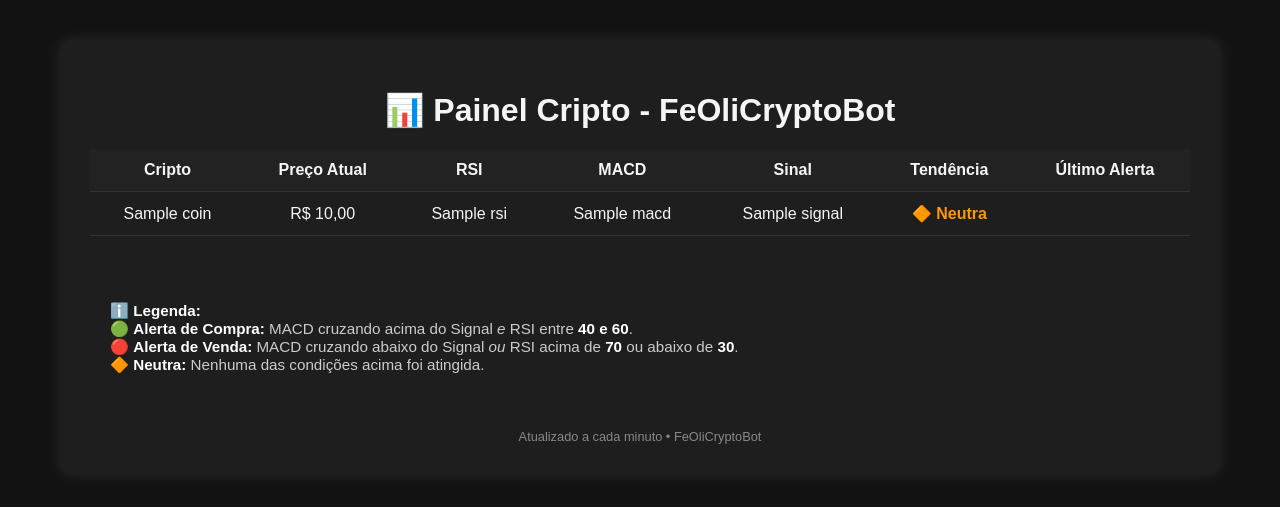
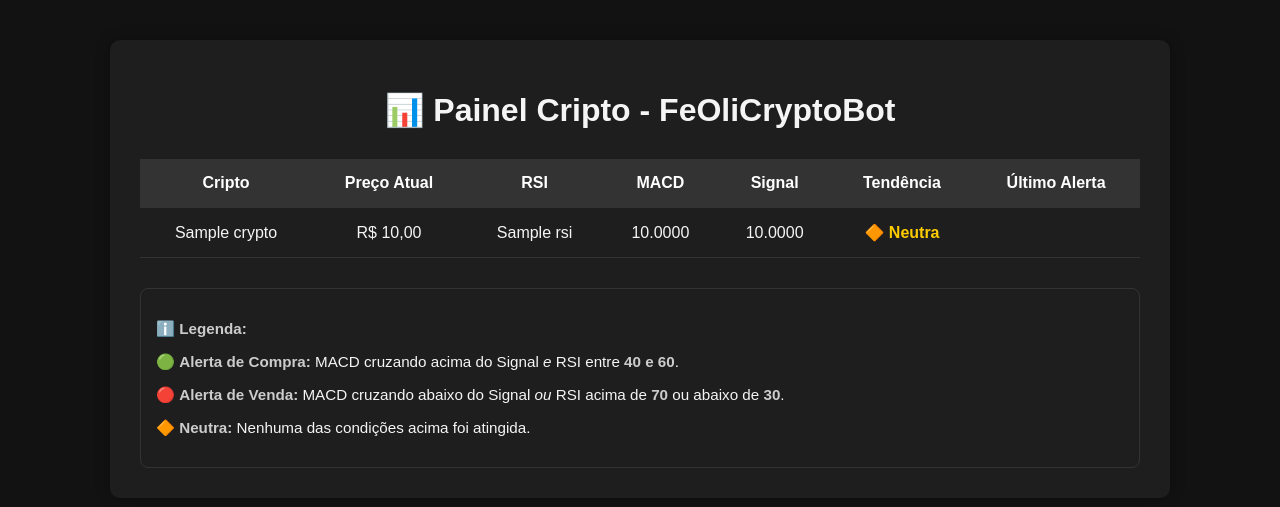
Before and after one commit to Gulitty/FeOliCryptoBot, a Flask app: template templates/index.html in a window 1280 px wide. Shown: the top 507 px of the page. Run offline with Flask 3, Linux system fonts and the light colour scheme; the template is opened without the code that fills it: most values are stand-ins (such as "Sample title", 1, 10 or a date in 2020).

Commit message:
fix: correção no index com legenda final e tratamento seguro de price

```diff
--- a/templates/index.html
+++ b/templates/index.html
@@ -1,13 +1,13 @@
 <!DOCTYPE html>
 <html lang="pt-br">
 <head>
-  <meta charset="UTF-8" />
+    <meta charset="UTF-8">
     <title>Painel Cripto - FeOliCryptoBot</title>
     <style>
         body {
             background-color: #121212;
+            color: #f5f5f5;
             font-family: Arial, sans-serif;
-      color: #f5f5f5;
             text-align: center;
             margin: 0;
             padding: 0;
@@ -15,121 +15,101 @@
         .container {
             margin: 40px auto;
             padding: 30px;
+            max-width: 1000px;
             background-color: #1e1e1e;
             border-radius: 10px;
-      width: 90%;
-      max-width: 1100px;
-      box-shadow: 0 0 15px rgba(255, 255, 255, 0.1);
+            box-shadow: 0 0 15px rgba(0,0,0,0.3);
         }
         h1 {
-      font-size: 2em;
-      margin-bottom: 20px;
+            margin-bottom: 30px;
         }
         table {
             width: 100%;
             border-collapse: collapse;
-      margin-top: 15px;
+            margin-bottom: 30px;
         }
         th, td {
-      padding: 12px;
+            padding: 15px;
             border-bottom: 1px solid #333;
         }
         th {
-      background-color: #222;
-      font-size: 1em;
+            background-color: #333;
+            color: #fff;
         }
-    tr:nth-child(even) {
-      background-color: #2a2a2a;
+        tr:hover {
+            background-color: #2c2c2c;
         }
-    .tendencia-compra {
-      color: #00e676;
+        .compra {
+            color: #00ff00;
             font-weight: bold;
         }
-    .tendencia-venda {
-      color: #ff1744;
+        .venda {
+            color: #ff4c4c;
             font-weight: bold;
         }
-    .tendencia-neutra {
-      color: #ff9800;
+        .neutra {
+            color: #ffcc00;
             font-weight: bold;
         }
         .legenda {
+            font-size: 0.95em;
+            background: #1e1e1e;
+            padding: 15px;
+            border-radius: 8px;
+            border: 1px solid #333;
             text-align: left;
-      background-color: #1e1e1e;
-      margin-top: 30px;
-      padding: 20px;
-      border-radius: 8px;
-      font-size: 0.95em;
-      color: #ccc;
         }
         .legenda strong {
-      color: white;
-    }
-    .footer {
-      margin-top: 20px;
-      font-size: 0.8em;
-      color: #888;
+            color: #ccc;
         }
     </style>
 </head>
 <body>
     <div class="container">
         <h1>📊 Painel Cripto - FeOliCryptoBot</h1>
-
         <table>
-      <thead>
             <tr>
                 <th>Cripto</th>
                 <th>Preço Atual</th>
                 <th>RSI</th>
                 <th>MACD</th>
-          <th>Sinal</th>
+                <th>Signal</th>
                 <th>Tendência</th>
                 <th>Último Alerta</th>
             </tr>
-      </thead>
-      <tbody>
-        {% for coin, value in cryptos.items() %}
+            {% for nome, value in cryptos.items() %}
             <tr>
-          <td>{{ coin }}</td>
+                <td>{{ nome }}</td>
                 <td>
-            {% if value["price"] is not none %}
-              R$ {{ "{:,.2f}".format(value["price"]).replace(",", "X").replace(".", ",").replace("X", ".") }}
+                    {% if value.get("price") is not none %}
+                        R$ {{ "{:,.2f}".format(value.get("price", 0)).replace(",", "X").replace(".", ",").replace("X", ".") }}
                     {% else %}
                         R$ 0,00
                     {% endif %}
                 </td>
-          <td>{{ value["rsi"] }}</td>
-          <td>{{ value["macd"] }}</td>
-          <td>{{ value["signal"] }}</td>
-          <td>
-            {% if value["trend"] == 'compra' %}
-              <span class="tendencia-compra">🟢 Compra</span>
-            {% elif value["trend"] == 'venda' %}
-              <span class="tendencia-venda">🔴 Venda</span>
+                <td>{{ value.get("rsi", "—") }}</td>
+                <td>{{ "%.4f"|format(value.get("macd", 0)) }}</td>
+                <td>{{ "%.4f"|format(value.get("signal", 0)) }}</td>
+                <td class="{% if value.get('trend') == 'compra' %}compra{% elif value.get('trend') == 'venda' %}venda{% else %}neutra{% endif %}">
+                    {% if value.get("trend") == "compra" %}
+                        🟢 Compra
+                    {% elif value.get("trend") == "venda" %}
+                        🔴 Venda
                     {% else %}
-              <span class="tendencia-neutra">🔶 Neutra</span>
+                        🔶 Neutra
                     {% endif %}
                 </td>
-          <td>{{ value["alert"] }}</td>
+                <td>{{ value.get("alert", "—") }}</td>
             </tr>
             {% endfor %}
-      </tbody>
         </table>
 
         <div class="legenda">
-      <p style="font-size: 1em;">
-        <strong>ℹ️ Legenda:</strong>
-        <br>
-        🟢 <strong>Alerta de Compra:</strong> MACD cruzando acima do Signal <em>e</em> RSI entre <strong>40 e 60</strong>.
-        <br>
-        🔴 <strong>Alerta de Venda:</strong> MACD cruzando abaixo do Signal <em>ou</em> RSI acima de <strong>70</strong> ou abaixo de <strong>30</strong>.
-        <br>
-        🔶 <strong>Neutra:</strong> Nenhuma das condições acima foi atingida.
-      </p>
+            <p><strong>ℹ️ Legenda:</strong></p>
+            <p>🟢 <strong>Alerta de Compra:</strong> MACD cruzando acima do Signal <em>e</em> RSI entre <strong>40 e 60</strong>.</p>
+            <p>🔴 <strong>Alerta de Venda:</strong> MACD cruzando abaixo do Signal <em>ou</em> RSI acima de <strong>70</strong> ou abaixo de <strong>30</strong>.</p>
+            <p>🔶 <strong>Neutra:</strong> Nenhuma das condições acima foi atingida.</p>
         </div>
-
-    <div class="footer">Atualizado a cada minuto • FeOliCryptoBot</div>
     </div>
 </body>
 </html>
```
Lines whose indentation alone changed are shown as unchanged.
